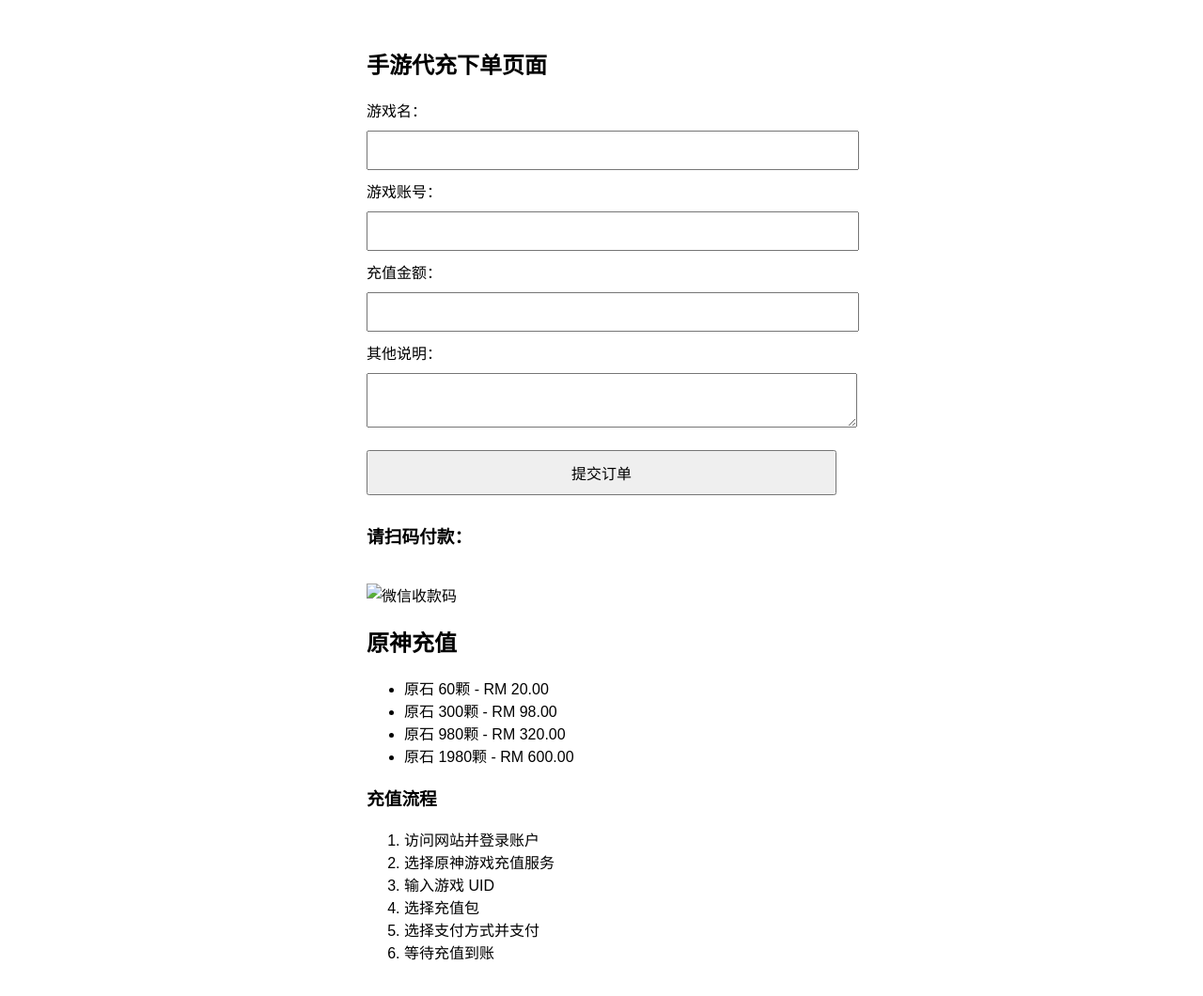
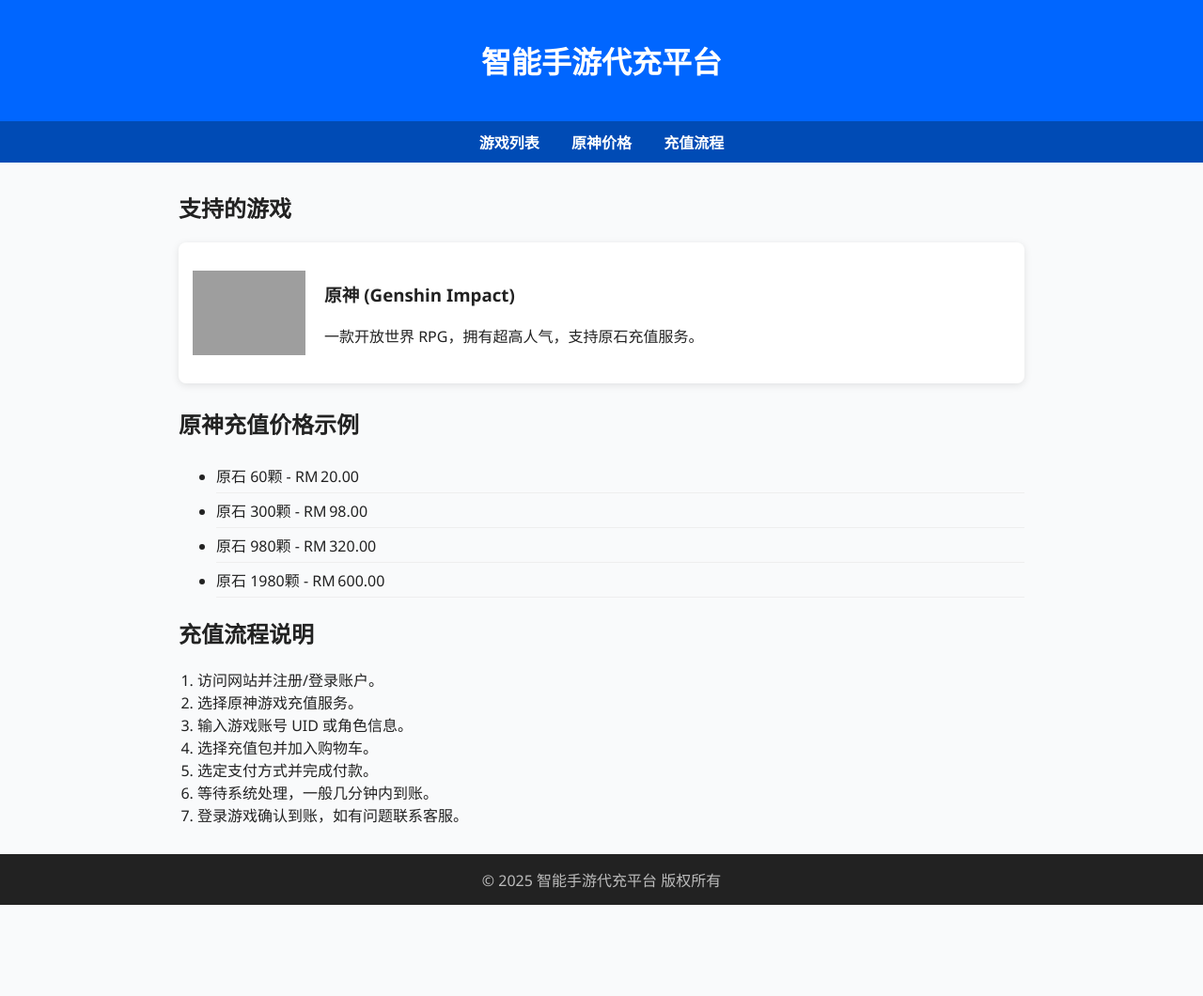
Before and after one commit to trytest1234/daichong, a plain HTML site: page index.html in a window 1280 px wide. Shown: the whole page at 94% size. After the commit the page ends 963 px from the top, so only its background shows below. Drawn offline with Linux system fonts and the light colour scheme; grey boxes are pictures that could not be loaded.

Commit message:
Update index.html

```diff
--- a/index.html
+++ b/index.html
@@ -1,56 +1,88 @@
 <!DOCTYPE html>
-<html lang="zh">
+<html lang="zh-CN">
 <head>
   <meta charset="UTF-8" />
-  <title>手游代充下单</title>
+  <meta name="viewport" content="width=device-width, initial-scale=1" />
+  <title>智能手游代充平台</title>
   <style>
-    body { font-family: sans-serif; max-width: 500px; margin: 50px auto; }
-    img { width: 200px; margin-top: 20px; }
-    input, textarea, button {
-      width: 100%; margin: 10px 0; padding: 10px; font-size: 16px;
+    body {
+      font-family: "Segoe UI", Tahoma, sans-serif;
+      background: #f9fafb;
+      color: #222;
+      margin: 0; padding: 0;
     }
+    header { background: #0066ff; color: white; padding: 20px; text-align: center; }
+    nav { background: #004bb5; padding: 10px; text-align: center; }
+    nav a { color: white; margin: 0 15px; text-decoration: none; font-weight: 600; }
+    main { max-width: 900px; margin: 30px auto; padding: 0 20px; }
+    .game-card {
+      background: white; box-shadow: 0 2px 8px rgba(0,0,0,0.1);
+      border-radius: 8px; display: flex; align-items: center;
+      padding: 15px; margin-bottom: 25px;
+      transition: box-shadow 0.3s;
+    }
+    .game-card:hover { box-shadow: 0 4px 15px rgba(0,0,0,0.15); }
+    .game-card img {
+      width: 120px; height: 120px; object-fit: contain;
+      margin-right: 20px;
+    }
+    .price-list li { padding: 6px 0; border-bottom: 1px solid #eee; }
+    .process-steps ol { padding-left: 20px; }
+    footer { background: #222; color: #bbb; text-align: center; padding: 15px; }
   </style>
 </head>
 <body>
-  <h2>手游代充下单页面</h2>
-  <form action="https://formspree.io/f/mwkglkqa" method="POST">
-    <label>游戏名：</label>
-    <input type="text" name="game" required />
 
-    <label>游戏账号：</label>
-    <input type="text" name="account" required />
+  <header>
+    <h1>智能手游代充平台</h1>
+  </header>
+  <nav>
+    <a href="#games">游戏列表</a>
+    <a href="#prices">原神价格</a>
+    <a href="#process">充值流程</a>
+  </nav>
 
-    <label>充值金额：</label>
-    <input type="text" name="amount" required />
+  <main>
+    <section id="games">
+      <h2>支持的游戏</h2>
+      <div class="game-card">
+        <img src="https://upload.wikimedia.org/wikipedia/en/thumb/f/f2/Genshin_Impact_logo.svg/1200px-Genshin_Impact_logo.svg.png" alt="原神" />
+        <div>
+          <h3>原神 (Genshin Impact)</h3>
+          <p>一款开放世界 RPG，拥有超高人气，支持原石充值服务。</p>
+        </div>
+      </div>
 
-    <label>其他说明：</label>
-    <textarea name="note"></textarea>
+      <!-- 类似地可以加入其他游戏，如 Mobile Legends、Free Fire 等 -->
+    </section>
 
-    <button type="submit">提交订单</button>
-  </form>
+    <section id="prices">
+      <h2>原神充值价格示例</h2>
+      <ul class="price-list">
+        <li>原石 60颗 - RM 20.00</li>
+        <li>原石 300颗 - RM 98.00</li>
+        <li>原石 980颗 - RM 320.00</li>
+        <li>原石 1980颗 - RM 600.00</li>
+      </ul>
+    </section>
 
-  <h3>请扫码付款：</h3>
-  <img src="weixin-qrcode.jpg" alt="微信收款码" />
-  <div class="game-product" id="genshin-impact">
-  <h2>原神充值</h2>
-  <ul class="price-list">
-    <li>原石 60颗 - RM 20.00</li>
-    <li>原石 300颗 - RM 98.00</li>
-    <li>原石 980颗 - RM 320.00</li>
-    <li>原石 1980颗 - RM 600.00</li>
-  </ul>
-  <div class="recharge-process">
-    <h3>充值流程</h3>
-    <ol>
-      <li>访问网站并登录账户</li>
-      <li>选择原神游戏充值服务</li>
-      <li>输入游戏 UID</li>
-      <li>选择充值包</li>
-      <li>选择支付方式并支付</li>
-      <li>等待充值到账</li>
-    </ol>
-  </div>
-</div>
+    <section id="process" class="process-steps">
+      <h2>充值流程说明</h2>
+      <ol>
+        <li>访问网站并注册/登录账户。</li>
+        <li>选择原神游戏充值服务。</li>
+        <li>输入游戏账号 UID 或角色信息。</li>
+        <li>选择充值包并加入购物车。</li>
+        <li>选定支付方式并完成付款。</li>
+        <li>等待系统处理，一般几分钟内到账。</li>
+        <li>登录游戏确认到账，如有问题联系客服。</li>
+      </ol>
+    </section>
+  </main>
+
+  <footer>
+    &copy; 2025 智能手游代充平台 版权所有
+  </footer>
 
 </body>
 </html>
```
